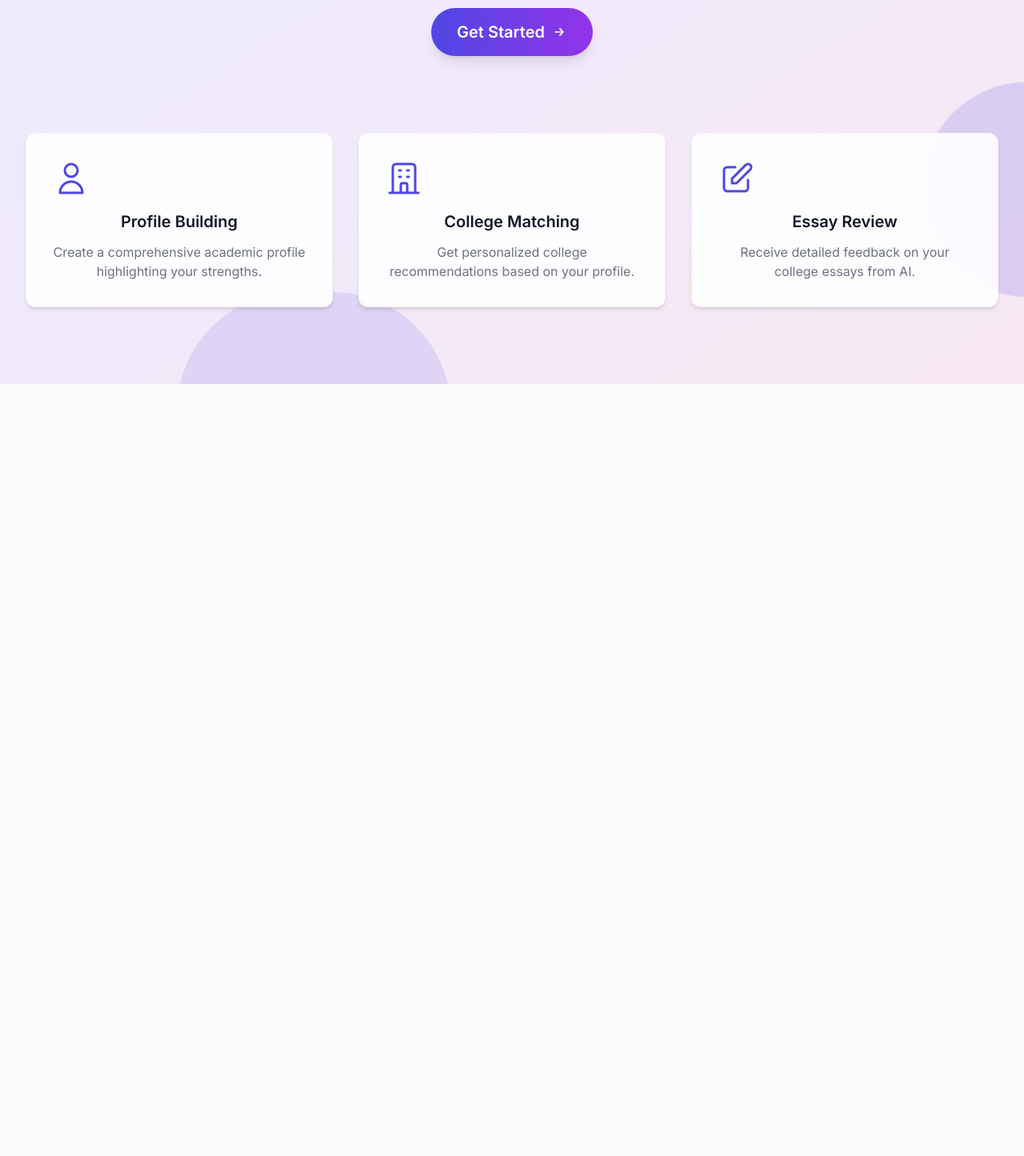
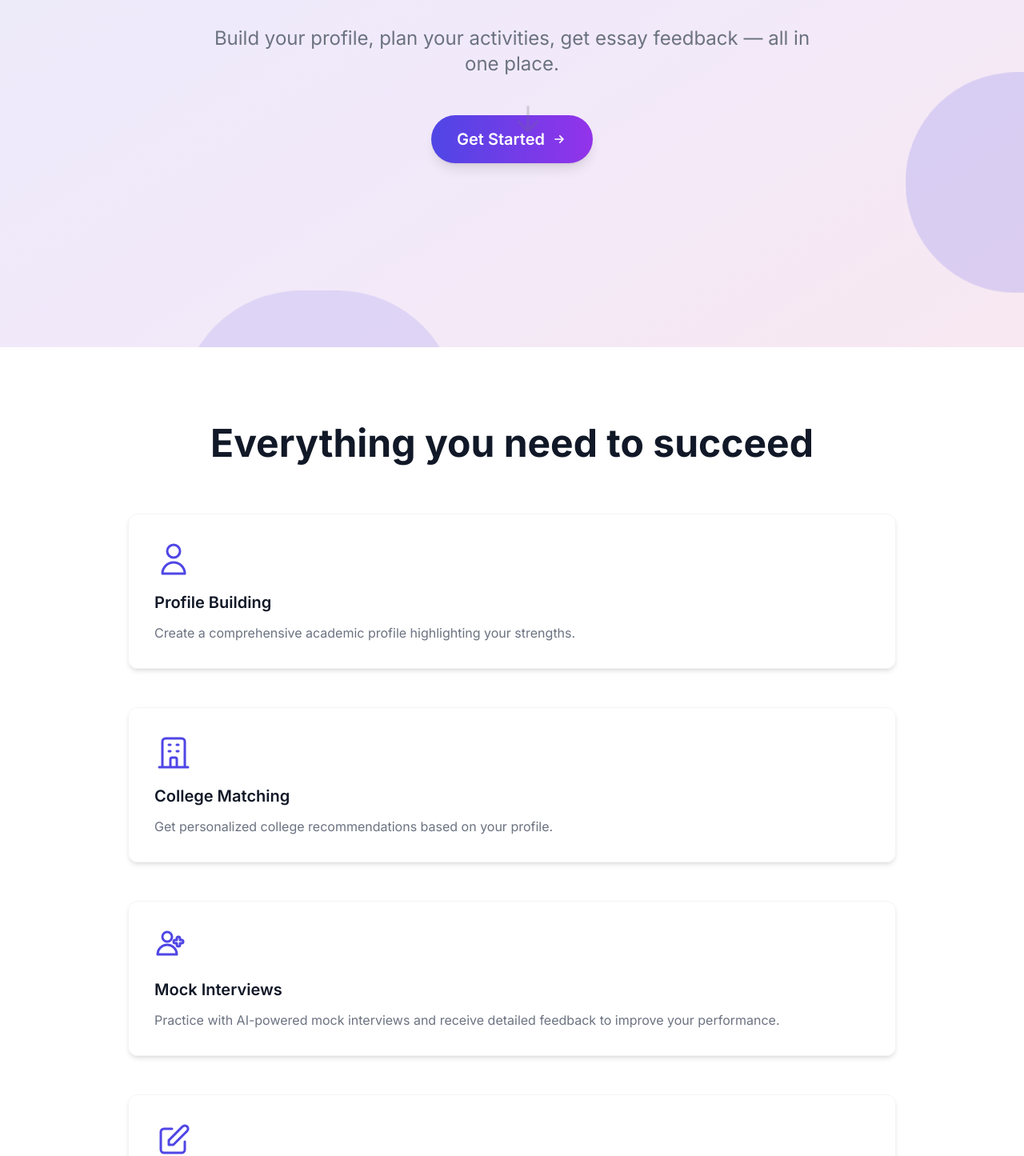
Before and after one commit to ridhimamorampudi/Polaris, a Next.js app: page / in a window 1280 px wide. Shown: the part 430-1875 px from the top of the page at 80% size. Before the commit the page ends 910 px from the top, so only its background shows below. Built offline with nearby package versions, Linux system fonts and the light colour scheme; no server answers.

Commit message:
landing page fix

```diff
--- a/app/globals.css
+++ b/app/globals.css
@@ -51,3 +51,22 @@
   0% { transform: rotate(0deg); }
   100% { transform: rotate(360deg); }
 }
+
+/* Add custom scrollbar styling */
+.custom-scrollbar::-webkit-scrollbar {
+  width: 6px;
+}
+
+.custom-scrollbar::-webkit-scrollbar-track {
+  background: rgba(0, 0, 0, 0.05);
+  border-radius: 10px;
+}
+
+.custom-scrollbar::-webkit-scrollbar-thumb {
+  background: rgba(124, 58, 237, 0.5);
+  border-radius: 10px;
+}
+
+.custom-scrollbar::-webkit-scrollbar-thumb:hover {
+  background: rgba(124, 58, 237, 0.7);
+}
--- a/app/page.tsx
+++ b/app/page.tsx
@@ -74,7 +74,9 @@ export default function Home() {
   };
 
   return (
-    <div className="relative min-h-screen overflow-hidden">
+    <div className="relative min-h-screen overflow-x-hidden">
+      {/* Hero Section with Fixed Height */}
+      <div className="relative h-screen flex items-center justify-center overflow-hidden">
         {/* Interactive gradient background */}
         <div
           className="absolute inset-0 bg-gradient-to-br from-indigo-500 via-purple-500 to-pink-500 opacity-10"
@@ -89,13 +91,7 @@ export default function Home() {
           {isClient && renderAnimatedElements()}
         </div>
 
-      <div className="relative max-w-7xl mx-auto px-4 sm:px-6 lg:px-8 py-16 sm:py-24">
-        <motion.div
-          initial={{ opacity: 0, y: 20 }}
-          animate={{ opacity: 1, y: 0 }}
-          transition={{ duration: 0.8 }}
-          className="text-center"
-        >
+        <div className="relative max-w-7xl mx-auto px-4 sm:px-6 lg:px-8 text-center z-10">
           <motion.h1
             className="text-5xl sm:text-7xl font-bold text-text-primary mb-6 font-display tracking-tight"
             initial={{ opacity: 0, y: -20 }}
@@ -143,7 +139,33 @@ export default function Home() {
             </Link>
           </motion.div>
 
-          <div className="mt-24 grid grid-cols-1 md:grid-cols-3 gap-8">
+          {/* Scroll indicator */}
+          <motion.div
+            className="absolute bottom-10 left-1/2 transform -translate-x-1/2"
+            initial={{ opacity: 0 }}
+            animate={{ opacity: 1, y: [0, 10, 0] }}
+            transition={{ delay: 1.5, duration: 2, repeat: Infinity }}
+          >
+            <svg className="w-10 h-10 text-gray-500" fill="none" stroke="currentColor" viewBox="0 0 24 24">
+              <path strokeLinecap="round" strokeLinejoin="round" strokeWidth={2} d="M19 14l-7 7m0 0l-7-7m7 7V3" />
+            </svg>
+          </motion.div>
+        </div>
+      </div>
+
+      {/* Features Section */}
+      <div className="relative bg-white py-24">
+        <div className="max-w-5xl mx-auto px-4 sm:px-6 lg:px-8">
+          <motion.h2
+            className="text-3xl sm:text-5xl font-bold text-text-primary mb-16 text-center"
+            initial={{ opacity: 0 }}
+            animate={{ opacity: 1 }}
+            transition={{ duration: 0.8 }}
+          >
+            Everything you need to succeed
+          </motion.h2>
+
+          <div className="space-y-12">
             {[
               {
                 title: "Profile Building",
@@ -164,6 +186,15 @@ export default function Home() {
                 )
               },
               {
+                title: "Mock Interviews",
+                description: "Practice with AI-powered mock interviews and receive detailed feedback to improve your performance.",
+                icon: (
+                  <svg className="w-12 h-12 text-primary mb-4" fill="none" stroke="currentColor" viewBox="0 0 24 24">
+                    <path strokeLinecap="round" strokeLinejoin="round" strokeWidth={1.5} d="M8 9a3 3 0 100-6 3 3 0 000 6zM8 11a6 6 0 016 6H2a6 6 0 016-6zM16 7a1 1 0 10-2 0v1h-1a1 1 0 100 2h1v1a1 1 0 102 0v-1h1a1 1 0 100-2h-1V7z" />
+                  </svg>
+                )
+              },
+              {
                 title: "Essay Review",
                 description: "Receive detailed feedback on your college essays from AI.",
                 icon: (
@@ -176,10 +207,11 @@ export default function Home() {
               <motion.div
                 key={index}
                 className="card p-8 bg-white/90 backdrop-blur-sm hover:shadow-xl transition-all duration-300 border border-gray-100"
-                initial={{ opacity: 0, y: 20 }}
-                animate={{ opacity: 1, y: 0 }}
-                transition={{ delay: 1 + index * 0.2, duration: 0.8 }}
-                whileHover={{ y: -5 }}
+                initial={{ opacity: 0, x: index % 2 === 0 ? -50 : 50 }}
+                whileInView={{ opacity: 1, x: 0 }}
+                transition={{ duration: 0.8 }}
+                viewport={{ once: true, margin: "-100px" }}
+                whileHover={{ scale: 1.03 }}
               >
                 {feature.icon}
                 <h3 className="text-xl font-semibold mb-3">{feature.title}</h3>
@@ -187,7 +219,7 @@ export default function Home() {
               </motion.div>
             ))}
           </div>
-        </motion.div>
+        </div>
       </div>
     </div>
   )
```
Lines whose indentation alone changed are shown as unchanged.
